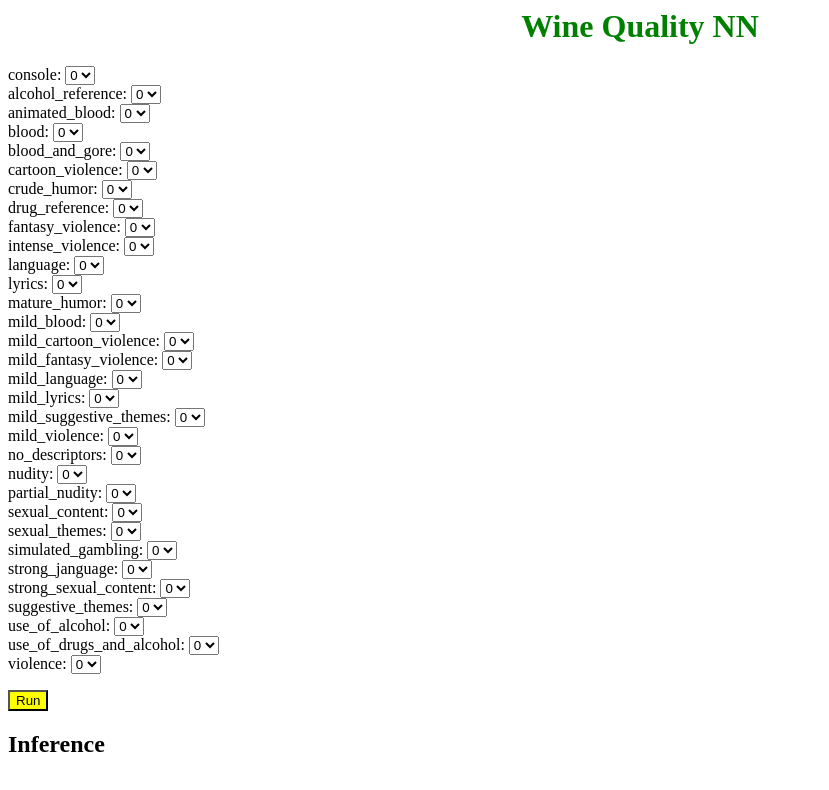
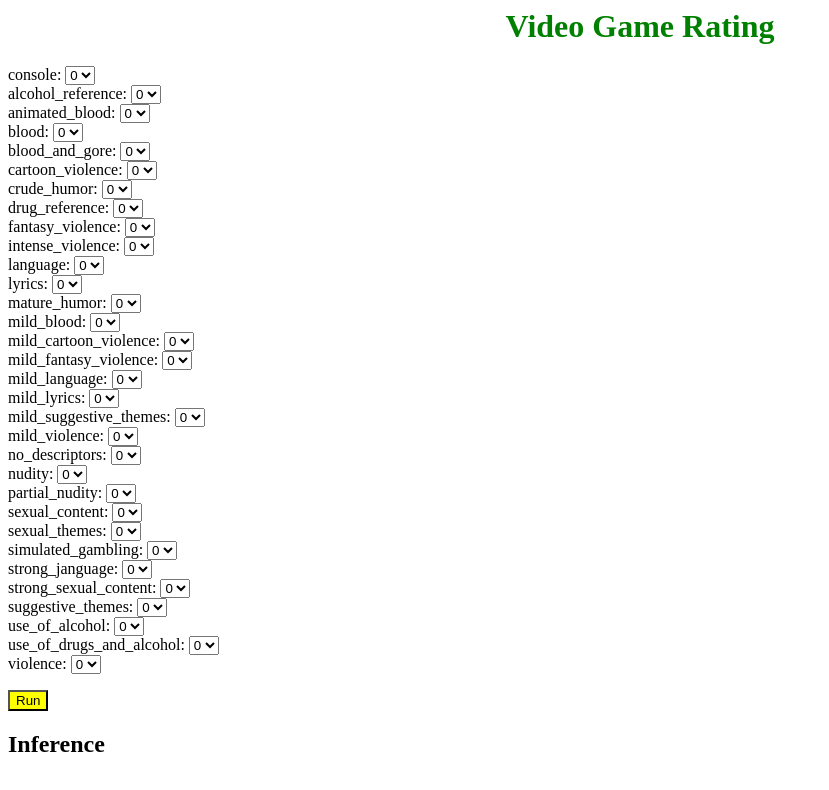
Before and after one commit to OldMeme21/NewVideoGameRating, a plain HTML site: page index.html in a window 1280 px wide. Shown: the whole page, without its empty margins (0-829 px from the left). Drawn offline with Linux system fonts and the light colour scheme.

Commit message:
Update index.html

```diff
--- a/index.html
+++ b/index.html
@@ -35,7 +35,7 @@
 </head>
 <body>
 
-  <h1> Wine Quality NN </h1>
+  <h1> Video Game Rating </h1>
 
 
 
```
